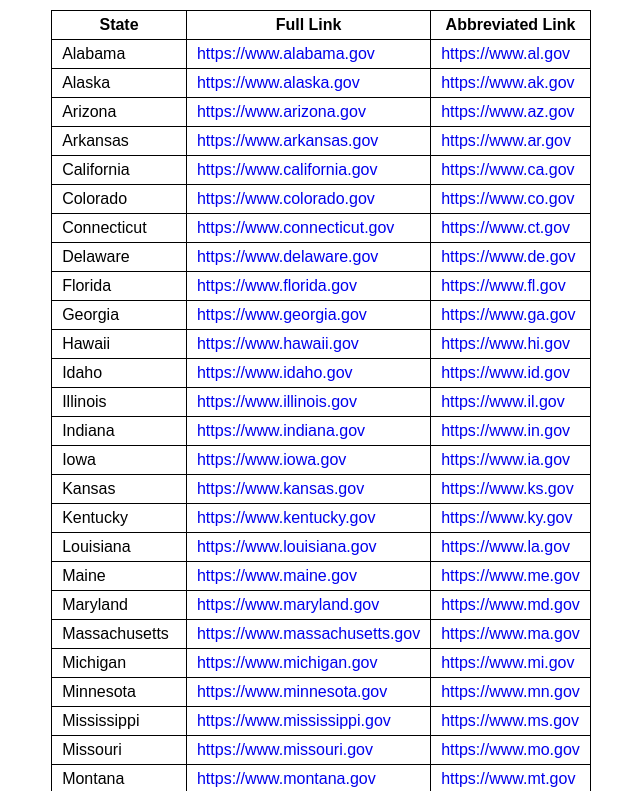
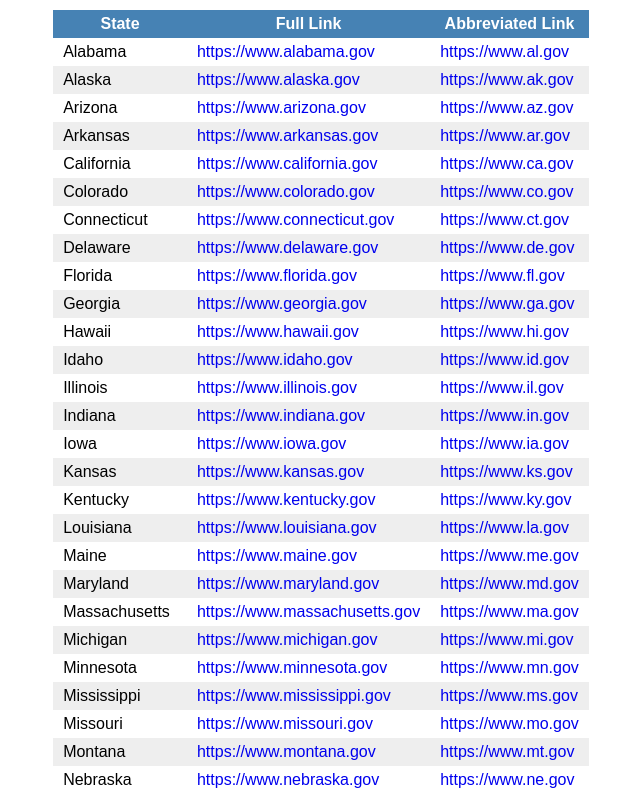
Before and after one commit to Jaleron/state-websites, a plain HTML site: page index.html in a window 1280 px wide. Shown: the top 791 px of the page, without its empty margins (319-959 px from the left). Drawn offline with Linux system fonts and the light colour scheme.

Commit message:
styled table

```diff
--- a/style.css
+++ b/style.css
@@ -10,13 +10,21 @@ body {
 }
 
 table, th, td {
-	border: 1px solid black;
 	border-collapse: collapse;
 	padding: 5px 10px;
 }
 
 table {
 	margin: auto;
+}
+
+th {
+	background: #4682B4;
+	color: white;
+}
+
+tr:nth-child(odd) {
+	background: #eee;
 }
 
 a:link, a:visited {
```
